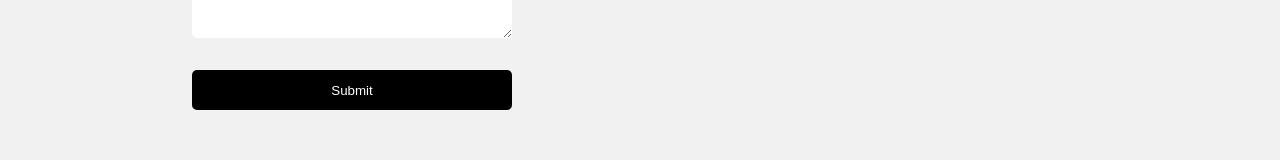
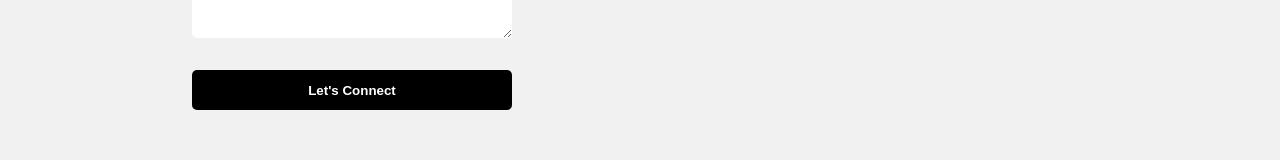
Before and after one commit to Raviyadav4224/portfolio, a React (Create React App) app: page /contact in a window 1280 px wide. Shown: the part 579-739 px from the top of the page. Built offline with nearby package versions, Linux system fonts and the light colour scheme.

Commit message:
Contact button changed to Let's connect

```diff
--- a/src/components/Contact/Contact.jsx
+++ b/src/components/Contact/Contact.jsx
@@ -14,7 +14,7 @@ const Contact = () => {
             <input type="text" placeholder="Name" />
             <input type="email" placeholder="Email" />
             <textarea type="text" rows={10} placeholder="Message" />
-            <button>Submit</button>
+            <button>Let's Connect</button>
           </form>
         </div>
         <div className="right">
--- a/src/components/Contact/Contact.scss
+++ b/src/components/Contact/Contact.scss
@@ -53,7 +53,7 @@
         > button {
           margin: 1rem;
           padding: 0.8rem;
-          font-weight: 500;
+          font-weight: 900;
           border: none;
           border-radius: 5px;
           color: white;
```
